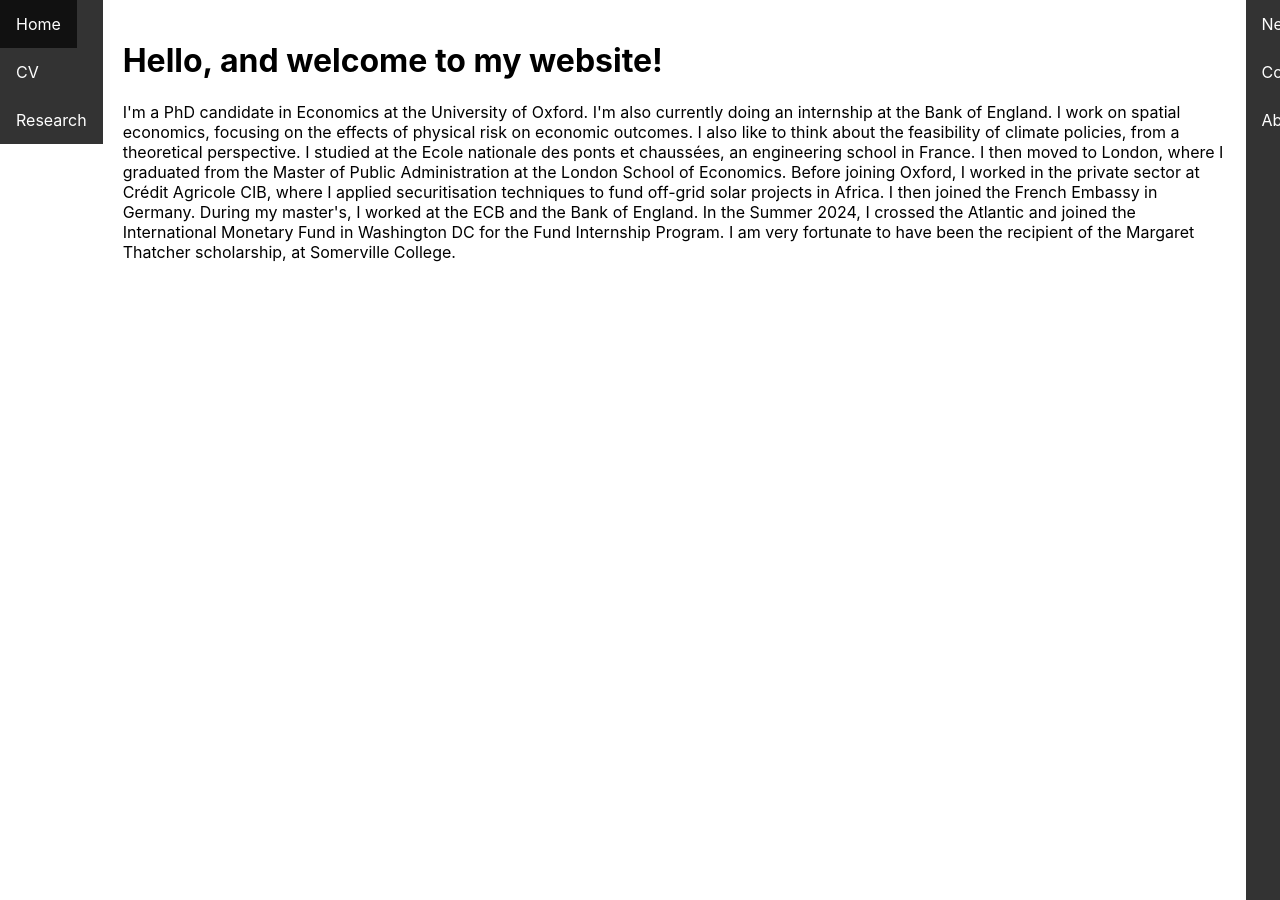
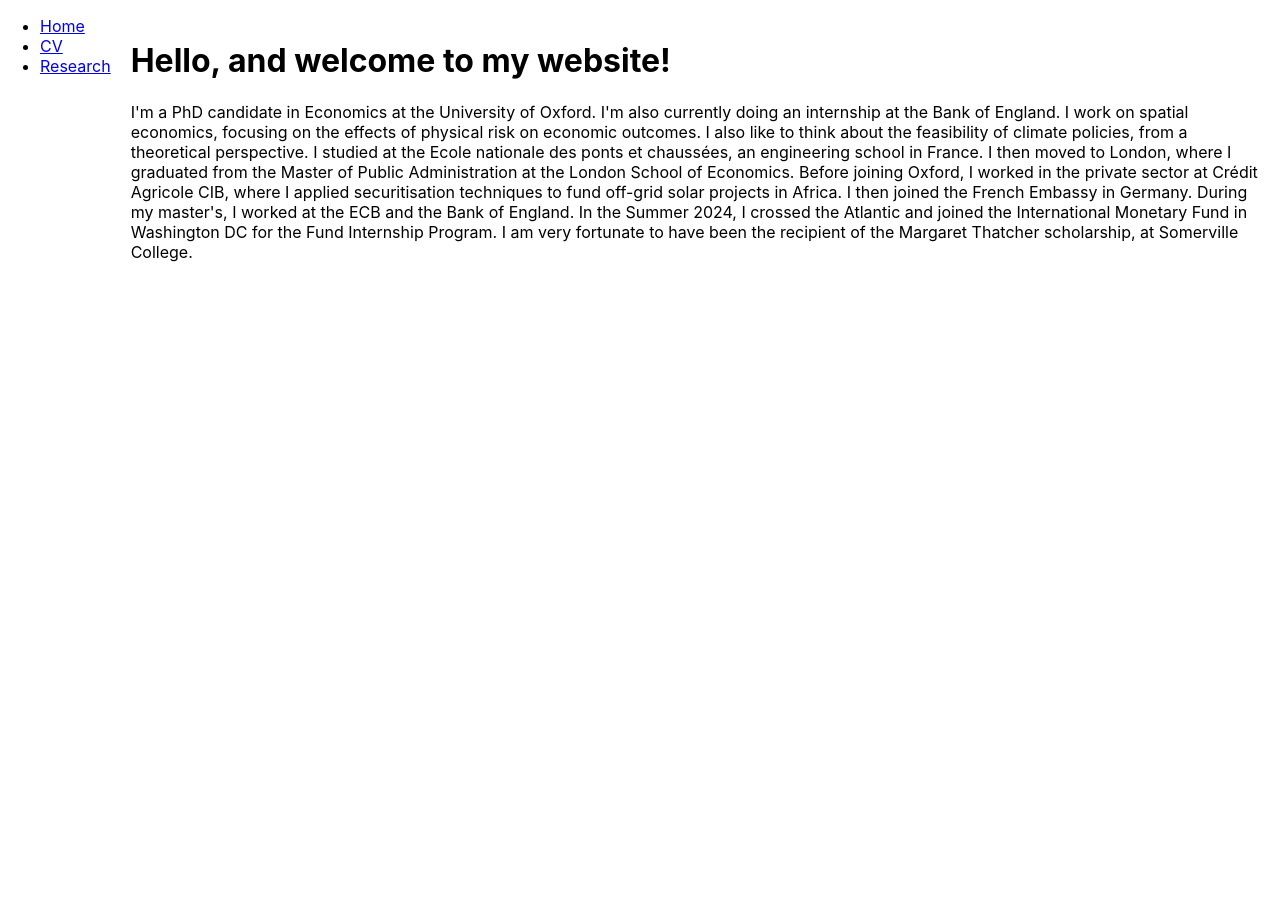
Before and after one commit to JulietteCx/juliettecx.github.io, a Jekyll site: the page built from _pages/index.html, in a window 1280 px wide. Built offline with Jekyll 4.4.1, drawn with Linux system fonts in a browser that asks for light colours.

Commit message:
Update default.html

```diff
--- a/_layouts/default.html
+++ b/_layouts/default.html
@@ -6,33 +6,7 @@
    <link rel="stylesheet" href="/assets/style.css">
  </head>
 
-  <head>
-<style>
-ul {
-  list-style-type: none;
-  margin: 0;
-  padding: 0;
-  overflow: hidden;
-  background-color: #333;
-}
 
-li {
-  float: left;
-}
-
-li a {
-  display: block;
-  color: white;
-  text-align: center;
-  padding: 14px 16px;
-  text-decoration: none;
-}
-
-li a:hover {
-  background-color: #111;
-}
-</style>
-</head>
  <body>
 
   <div class="top-panel">
@@ -50,11 +24,5 @@ li a:hover {
        {{ content }}
      </div>
 
-
-  <ul>
-  <li><a href="#index">News</a></li>
-  <li><a href="#research">Contact</a></li>
-  <li><a href="#cv">About</a></li>
-</ul>
  </body>
  </html>
```
